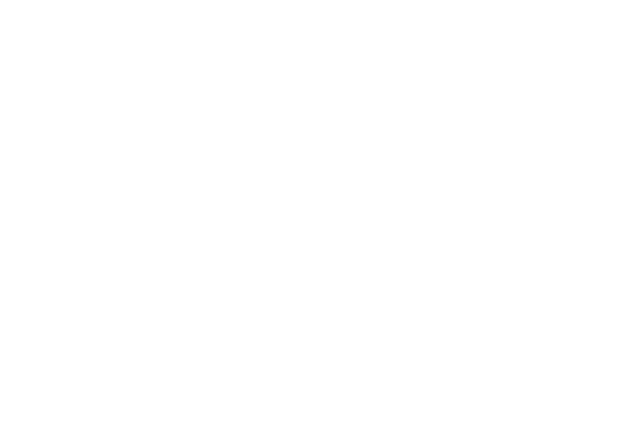
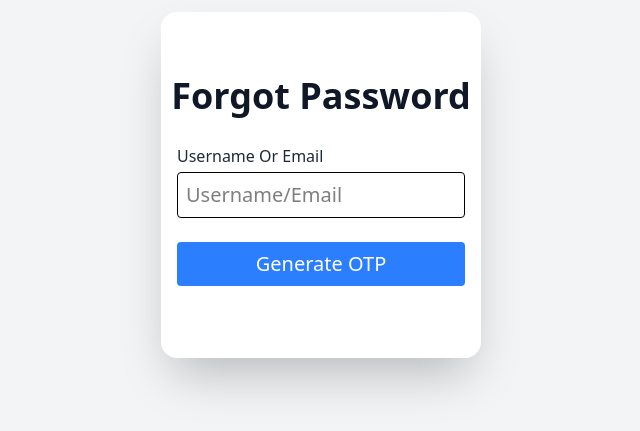
Before and after one commit to Tushar9071/gn-frontend, a React (Vite) app: page /forgot-password in a window 1280 px wide. Before the commit this address had no page. Shown: the part 215-646 px from the top of the page, without its empty margins (319-959 px from the left). Built offline with nearby package versions, Linux system fonts and the light colour scheme.

Commit message:
redux init for auth

```diff
--- a/package.json
+++ b/package.json
@@ -4,15 +4,19 @@
   "version": "0.0.0",
   "type": "module",
   "scripts": {
-    "dev": "vite",
+    "dev": "vite --host",
     "build": "tsc -b && vite build",
     "lint": "eslint .",
     "preview": "vite preview"
   },
   "dependencies": {
+    "@reduxjs/toolkit": "^2.9.1",
     "@tailwindcss/vite": "^4.1.14",
+    "js-cookie": "^3.0.5",
     "react": "^19.1.1",
     "react-dom": "^19.1.1",
+    "react-hot-toast": "^2.6.0",
+    "react-redux": "^9.2.0",
     "react-router-dom": "^7.9.4",
     "tailwindcss": "^4.1.14"
   },
--- a/src/App.tsx
+++ b/src/App.tsx
@@ -1,13 +1,20 @@
 import { Route, Routes } from "react-router-dom";
 // import Dashboard from "./dashboard/Dashboard";
 import Login from "./auth/Login";
+import { useAppDispatch } from "./hooks/useAppDispatch";
+import { checkUserHaveLogedIn } from "./features/auth/authSlice";
+import ForgotPassword from "./auth/ForgotPassword";
 
 function App() {
+  const distch = useAppDispatch();
+
+  distch(checkUserHaveLogedIn());
   return (
     <>
       <Routes>
         {/* <Route path="/" element={<Dashboard/>}></Route> */}
-        <Route path="/" element={<Login/>}></Route>
+        <Route path="/" element={<Login />}></Route>
+        <Route path="/forgot-password" element={<ForgotPassword />}></Route>
       </Routes>
     </>
   );
--- /dev/null
+++ b/src/app/store.ts
@@ -0,0 +1,8 @@
+import { configureStore } from "@reduxjs/toolkit";
+import authReducer from "../features/auth/authSlice";
+export const store = configureStore({
+  reducer: { auth: authReducer },
+});
+
+export type RootState = ReturnType<typeof store.getState>;
+export type AppDispatch = typeof store.dispatch;
--- /dev/null
+++ b/src/auth/ForgotPassword.tsx
@@ -0,0 +1,55 @@
+import { Toaster } from 'react-hot-toast'
+
+const ForgotPassword = () => {
+  return (
+    <div className="h-screen w-screen bg-gray-100 flex items-center justify-center">
+      <Toaster
+        position="top-right"
+        toastOptions={{
+          success: {
+            duration: 1000,
+            iconTheme: { primary: "green", secondary: "white" },
+          },
+          error: {
+            duration: 1000,
+            iconTheme: { primary: "red", secondary: "white" },
+          },
+        }}
+        reverseOrder={true}
+
+      />
+      <div className="bg-white w-11/12 flex justify-center p-2 rounded-2xl flex-col gap py-16 shadow-2xl sm:w-3/4 md:w-1/2 lg:w-1/3 xl:w-[25%]">
+        <h2 className="text-4xl font-semibold text-gray-900 text-center pb-5">
+          Forgot Password
+        </h2>
+        <div className="flex flex-col gap-0">
+          <div className="w-full flex flex-col p-2 gap-1">
+            <label className="text-start text-gray-800">
+              Username Or Email
+            </label>
+            <input
+              name="username"
+              placeholder="Username/Email"
+              className="border rounded text-xl p-2 focus:outline-none focus:ring-2 focus:ring-blue-500 hover:border-blue-700 active:border-red-700 transition-colors duration-300"
+              type="text"
+              required
+
+            />
+          </div>
+
+          <div className="p-2 ">
+            <button
+              type="submit"
+              className="w-full bg-blue-500 p-2 mt-2 rounded text-xl font-medium text-white hover:bg-blue-700 duration-200 cursor-pointer"
+            >
+              Generate OTP
+            </button>
+          </div>
+          <div className="flex justify-center text-gray-500 hover:text-blue-500"></div>
+        </div>
+      </div>
+    </div>
+  )
+}
+
+export default ForgotPassword
--- a/src/auth/Login.tsx
+++ b/src/auth/Login.tsx
@@ -1,6 +1,14 @@
 import { useState } from "react";
+import toast, { Toaster } from "react-hot-toast";
+import { useAppDispatch } from "../hooks/useAppDispatch";
+import { login } from "../features/auth/authSlice";
+import { useAppSelector } from "../hooks/useAppSelector";
+import { Link } from "react-router-dom";
 
 const Login = () => {
+  const { username } = useAppSelector((state) => state.auth);
+  console.log(username);
+  const dispatch = useAppDispatch();
   interface formdata {
     username: string;
     password: string;
@@ -12,12 +20,35 @@
     remember: false,
   });
   const formSubmitHandler = () => {
+    if(formData.username==="" || formData.password===""){
+        toast.error("Please Enter Details First!")
+        return
+    }
+    dispatch(login({ username: formData.username, token: "", role: "" }));
+    toast.error("Password Not match");
     console.log(formData);
   };
   return (
     <div className="h-screen w-screen bg-gray-100 flex items-center justify-center">
-      <div className="bg-white w-[25%] flex justify-center p-2 rounded-2xl flex-col gap py-16 shadow-2xl">
-        <h2 className="text-4xl font-bold text-gray-900 text-center">Login</h2>
+      <Toaster
+        position="top-right"
+        toastOptions={{
+          success: {
+            duration: 1000,
+            iconTheme: { primary: "green", secondary: "white" },
+          },
+          error: {
+            duration: 1000,
+            iconTheme: { primary: "red", secondary: "white" },
+          },
+        }}
+        reverseOrder={true}
+
+      />
+      <div className="bg-white w-11/12 flex justify-center p-2 rounded-2xl flex-col gap py-16 shadow-2xl sm:w-3/4 md:w-1/2 lg:w-1/3 xl:w-[25%]">
+        <h2 className="text-4xl font-semibold text-gray-900 text-center pb-5">
+          Login
+        </h2>
         <div className="flex flex-col gap-0">
           <div className="w-full flex flex-col p-2 gap-1">
             <label className="text-start text-gray-800">
@@ -26,7 +57,7 @@
             <input
               name="username"
               placeholder="Username/Email"
-              className="border-2 rounded text-xl p-2 focus:outline-none focus:ring-2 focus:ring-blue-500 hover:border-blue-700 active:border-red-700 transition-colors duration-300"
+              className="border rounded text-xl p-2 focus:outline-none focus:ring-2 focus:ring-blue-500 hover:border-blue-700 active:border-red-700 transition-colors duration-300"
               type="text"
               required
               value={formData.username}
@@ -40,7 +71,7 @@
             <input
               name="password"
               placeholder="Password"
-              className="border-2 rounded text-xl p-2 focus:outline-none focus:ring-2 focus:ring-blue-500 hover:border-blue-700 active:border-red-700 transition-colors duration-300"
+              className="border rounded text-xl p-2 focus:outline-none focus:ring-2 focus:ring-blue-500 hover:border-blue-700 active:border-red-700 transition-colors duration-300"
               type="password"
               required
               value={formData.password}
@@ -69,6 +100,7 @@
               Login
             </button>
           </div>
+          <div className="flex justify-center text-gray-500 hover:text-blue-500"><Link to={'/forgot-password'}>forgot password</Link></div>
         </div>
       </div>
     </div>
--- /dev/null
+++ b/src/features/auth/authSlice.ts
@@ -0,0 +1,51 @@
+import { createSlice, type PayloadAction } from "@reduxjs/toolkit";
+import type { AuthState, LoginPayload } from "../user/type";
+import {
+  loadUserfromLocalStorage,
+  saveUserinLocalStorage,
+} from "../../utils/localstorage";
+import Cookies from "js-cookie";
+const initialState: AuthState = {
+  username: "",
+  role: "",
+  token: "",
+  loading: false,
+};
+
+const authSlice = createSlice({
+  name: "auth",
+  initialState,
+  reducers: {
+    login: (state, action: PayloadAction<LoginPayload>) => {
+      (state.username = action.payload.username),
+        (state.role = action.payload.role),
+        (state.token = action.payload.token);
+      saveUserinLocalStorage("user", {
+        username: state.username,
+        role: state.role,
+      });
+      Cookies.set("token", state.token);
+    },
+    logout: (state) => {
+      state.username = "";
+      state.role = "";
+      state.token = "";
+    },
+    setLoading: (state, action: PayloadAction<boolean>) => {
+      state.loading = action.payload;
+    },
+    checkUserHaveLogedIn: (state) => {
+      const user = loadUserfromLocalStorage("user");
+      const token = Cookies.get("token");
+      if (user && token) {
+        state.username = user.username;
+        state.role = user.username;
+        state.token = token;
+      }
+    },
+  },
+});
+
+export const { login, logout, setLoading, checkUserHaveLogedIn } =
+  authSlice.actions;
+export default authSlice.reducer;
--- /dev/null
+++ b/src/features/user/type.ts
@@ -0,0 +1,12 @@
+export interface AuthState {
+  username?: string | null;
+  token?: string | null;
+  role?: string | null;
+  loading?: boolean | null;
+}
+
+export interface LoginPayload {
+  username?: string | null;
+  token?: string | null;
+  role?: string | null;
+}
--- /dev/null
+++ b/src/hooks/useAppDispatch.ts
@@ -0,0 +1,5 @@
+import { useDispatch } from "react-redux";
+
+import type { AppDispatch } from "../app/store";
+
+export const useAppDispatch =()=> useDispatch<AppDispatch>();
--- /dev/null
+++ b/src/hooks/useAppSelector.ts
@@ -0,0 +1,5 @@
+import { useSelector } from "react-redux";
+import type { TypedUseSelectorHook } from "react-redux";
+import type { RootState } from "../app/store";
+
+export const useAppSelector: TypedUseSelectorHook<RootState> = useSelector;
--- a/src/main.tsx
+++ b/src/main.tsx
@@ -3,11 +3,15 @@
 import "./index.css";
 import App from "./App.tsx";
 import { BrowserRouter } from "react-router-dom";
+import { Provider } from "react-redux";
+import { store } from "./app/store.ts";
 
 createRoot(document.getElementById("root")!).render(
   <StrictMode>
-    <BrowserRouter>
-      <App />
-    </BrowserRouter>
+    <Provider store={store}>
+      <BrowserRouter>
+        <App />
+      </BrowserRouter>
+    </Provider>
   </StrictMode>
 );
--- /dev/null
+++ b/src/utils/localstorage.ts
@@ -0,0 +1,21 @@
+export const loadUserfromLocalStorage = (key: string): any => {
+  try {
+    const userData = localStorage.getItem(key);
+    if (!userData) {
+      return undefined;
+    }
+    return JSON.parse(userData);
+  } catch (error) {
+    console.log("error in LoadUser in ustils:" + error);
+  }
+};
+
+export const saveUserinLocalStorage = (key: string, data: any) => {
+  console.log(data);
+  try {
+    const saveData = JSON.stringify(data);
+    localStorage.setItem(key, saveData);
+  } catch (error) {
+    console.log("error in saveUser in ustils:" + error);
+  }
+};
```
Also changed, not shown: 1 other file (tests, documents, lock files or other folders).
